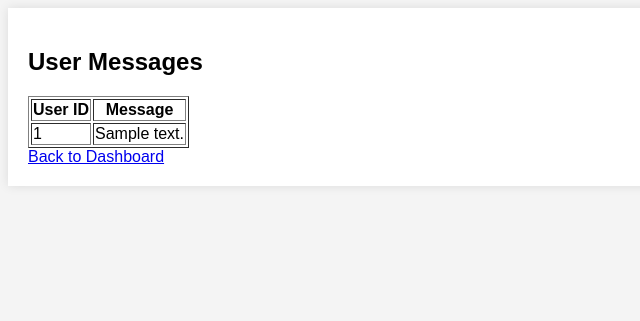
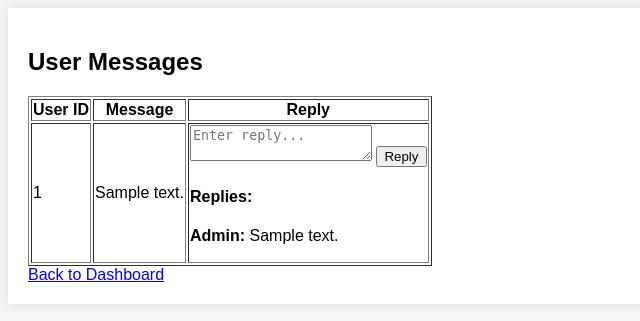
Before and after one commit to Besso2003/sw-sec-Assigements-all, a PHP site: page /VulnerableBankApp/read_messages.php in a window 1280 px wide. Shown: the top 321 px of the page, without its empty margins (0-640 px from the left). Run offline with PHP 8.4, Linux system fonts and the light colour scheme; the visitor is signed in with stand-in values (Sample User, id 1); tables that the repository leaves empty or names only in its code hold one stand-in row (values such as "Sample post").

Commit message:
Add files via upload

```diff
--- a/read_messages.php
+++ b/read_messages.php
@@ -46,6 +46,25 @@ $query = $conn->prepare("SELECT * FROM messages LIMIT ? OFFSET ?");
 $query->bind_param("ii", $limit, $offset);
 $query->execute();
 $messages = $query->get_result();
+
+// Handle the reply submission
+if ($_SERVER['REQUEST_METHOD'] === 'POST' && isset($_POST['reply'])) {
+    $message_id = $_POST['message_id'];
+    $reply = $_POST['reply'];
+
+    // Prepare statement to insert the reply into the database
+    $stmt = $conn->prepare("INSERT INTO message_replies (message_id, admin_id, reply_text) VALUES (?, ?, ?)");
+    $stmt->bind_param("iis", $message_id, $_SESSION['user_id'], $reply);
+    $stmt->execute();
+    $stmt->close();
+
+    logSecurityEvent($conn, "Admin replied to message ID: $message_id", $_SESSION['user_id']);
+
+    // Redirect to avoid re-posting the form on page refresh
+    header("Location: " . $_SERVER['REQUEST_URI']); // Reload the page
+    exit; // Prevent further code execution
+}
+
 ?>
 
 <!DOCTYPE html>
@@ -64,18 +83,38 @@ $messages = $query->get_result();
             <tr>
                 <th>User ID</th>
                 <th>Message</th>
+                <th>Reply</th>
             </tr>
             <?php while ($message = $messages->fetch_assoc()) : ?>
                 <tr>
                     <td><?php echo htmlspecialchars($message['user_id']); ?></td>
                     <td><?php echo htmlspecialchars($message['message']); ?></td>
+                    <td>
+                        <form action="read_messages.php" method="POST">
+                            <input type="hidden" name="message_id" value="<?php echo $message['id']; ?>">
+                            <textarea name="reply" placeholder="Enter reply..."></textarea>
+                            <button type="submit">Reply</button>
+                        </form>
+
+                        <!-- Displaying existing replies -->
+                        <h4>Replies:</h4>
+                        <?php
+                        $message_id = $message['id'];
+                        $replyQuery = $conn->prepare("SELECT * FROM message_replies WHERE message_id = ?");
+                        $replyQuery->bind_param("i", $message_id);
+                        $replyQuery->execute();
+                        $replies = $replyQuery->get_result();
+                        while ($reply = $replies->fetch_assoc()) {
+                            echo "<p><strong>Admin:</strong> " . htmlspecialchars($reply['reply_text']) . "</p>";
+                        }
+                        ?>
+                    </td>
                 </tr>
             <?php endwhile; ?>
         </table>
 
         <a href="admin_dashboard.php">Back to Dashboard</a>
     </div>
-
 </body>
 </html>
 
```
